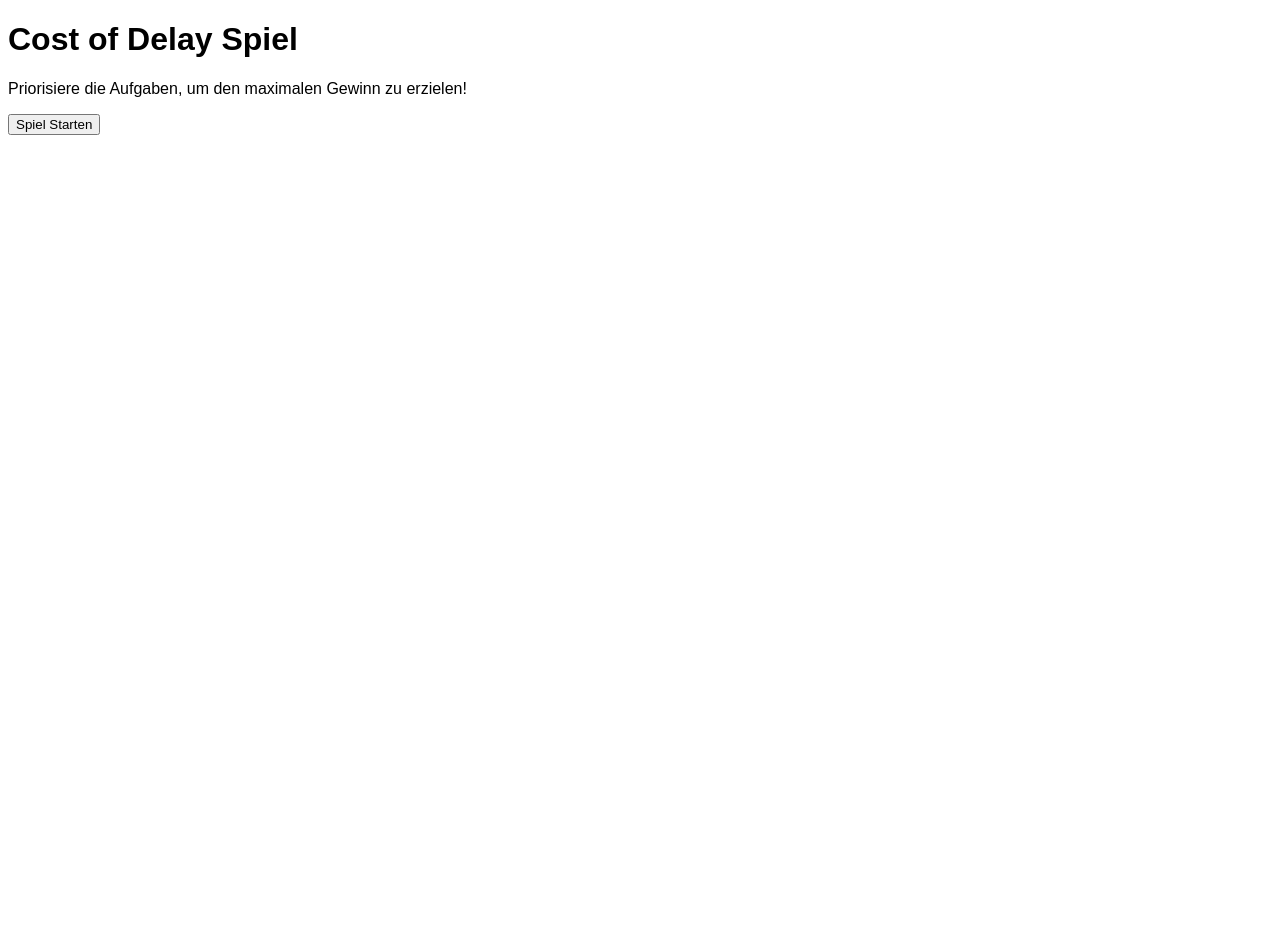
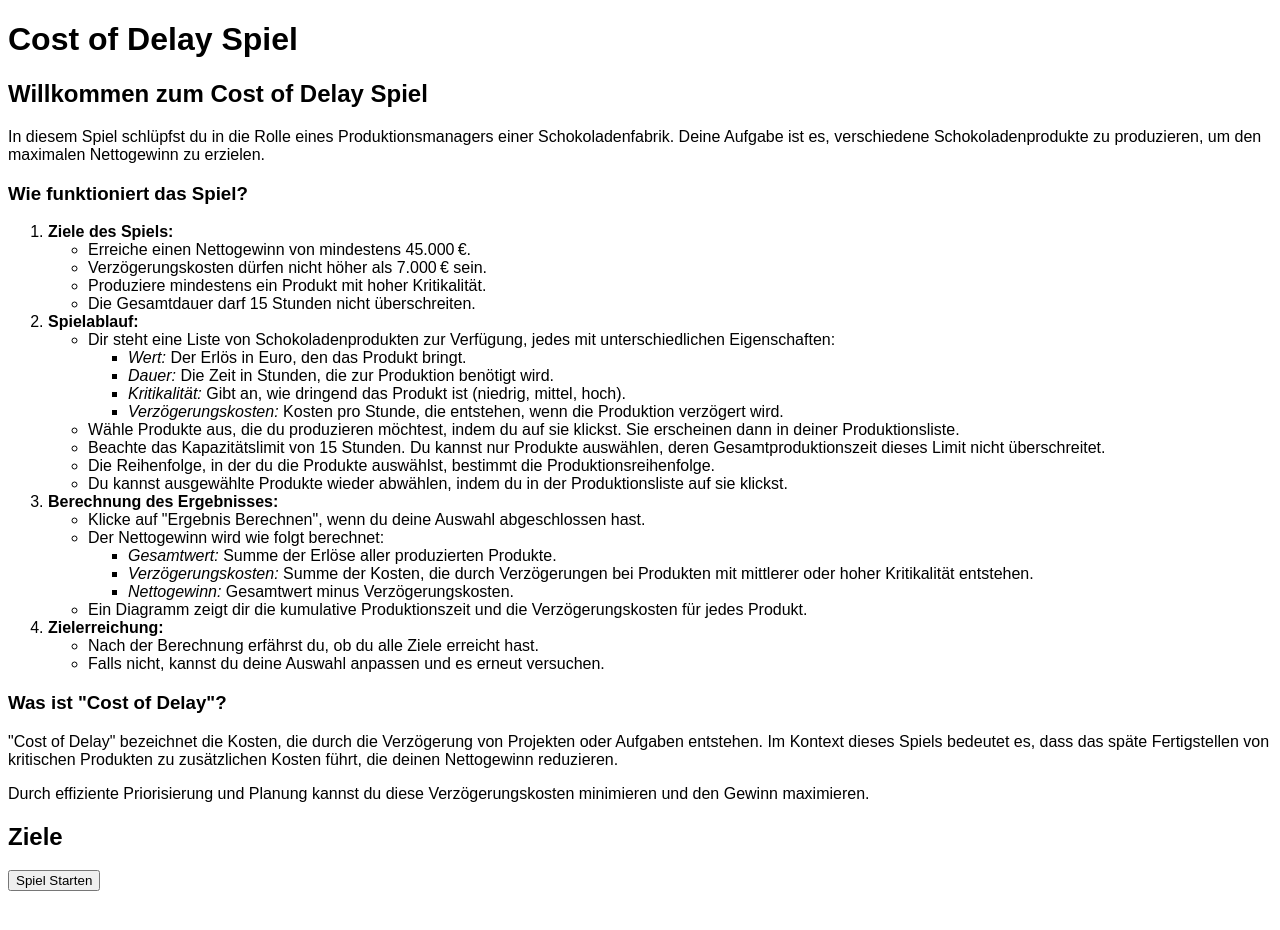
Before and after one commit to Xeen00/codg, a plain HTML site: page index.html in a window 1280 px wide. Before the commit the page ends 800 px from the top, so only its background shows below. Drawn offline with nearby package versions, Linux system fonts and the light colour scheme.

Commit message:
Update index.html
reworked structure to show instructions

```diff
--- a/index.html
+++ b/index.html
@@ -3,6 +3,7 @@
 <head>
     <meta charset="UTF-8">
     <title>Cost of Delay Spiel</title>
+    <script src="https://cdn.jsdelivr.net/npm/chart.js"></script>
     <style>
         body {
             font-family: Arial, sans-serif;
@@ -20,18 +21,101 @@
             margin: 5px 0;
             cursor: pointer;
         }
+        .disabled {
+            background-color: #f9f9f9;
+            cursor: not-allowed;
+        }
         #result {
             margin-top: 20px;
         }
         #start-game {
             margin-bottom: 20px;
         }
+        #capacity-info {
+            margin-bottom: 10px;
+        }
+        #resultChart {
+            max-width: 100%;
+            height: auto;
+            margin-top: 20px;
+        }
     </style>
 </head>
 <body>
 
 <h1>Cost of Delay Spiel</h1>
-<p>Priorisiere die Aufgaben, um den maximalen Gewinn zu erzielen!</p>
+
+<!-- Erklärung und Anleitung -->
+<div id="explanation">
+    <h2>Willkommen zum Cost of Delay Spiel</h2>
+    <p>
+        In diesem Spiel schlüpfst du in die Rolle eines Produktionsmanagers einer Schokoladenfabrik. Deine Aufgabe ist es, verschiedene Schokoladenprodukte zu produzieren, um den maximalen Nettogewinn zu erzielen.
+    </p>
+    <h3>Wie funktioniert das Spiel?</h3>
+    <ol>
+        <li>
+            <strong>Ziele des Spiels:</strong>
+            <ul>
+                <li>Erreiche einen Nettogewinn von mindestens 45.000 €.</li>
+                <li>Verzögerungskosten dürfen nicht höher als 7.000 € sein.</li>
+                <li>Produziere mindestens ein Produkt mit hoher Kritikalität.</li>
+                <li>Die Gesamtdauer darf 15 Stunden nicht überschreiten.</li>
+            </ul>
+        </li>
+        <li>
+            <strong>Spielablauf:</strong>
+            <ul>
+                <li>Dir steht eine Liste von Schokoladenprodukten zur Verfügung, jedes mit unterschiedlichen Eigenschaften:</li>
+                <ul>
+                    <li><em>Wert:</em> Der Erlös in Euro, den das Produkt bringt.</li>
+                    <li><em>Dauer:</em> Die Zeit in Stunden, die zur Produktion benötigt wird.</li>
+                    <li><em>Kritikalität:</em> Gibt an, wie dringend das Produkt ist (niedrig, mittel, hoch).</li>
+                    <li><em>Verzögerungskosten:</em> Kosten pro Stunde, die entstehen, wenn die Produktion verzögert wird.</li>
+                </ul>
+                <li>Wähle Produkte aus, die du produzieren möchtest, indem du auf sie klickst. Sie erscheinen dann in deiner Produktionsliste.</li>
+                <li>Beachte das Kapazitätslimit von 15 Stunden. Du kannst nur Produkte auswählen, deren Gesamtproduktionszeit dieses Limit nicht überschreitet.</li>
+                <li>Die Reihenfolge, in der du die Produkte auswählst, bestimmt die Produktionsreihenfolge.</li>
+                <li>Du kannst ausgewählte Produkte wieder abwählen, indem du in der Produktionsliste auf sie klickst.</li>
+            </ul>
+        </li>
+        <li>
+            <strong>Berechnung des Ergebnisses:</strong>
+            <ul>
+                <li>Klicke auf "Ergebnis Berechnen", wenn du deine Auswahl abgeschlossen hast.</li>
+                <li>Der Nettogewinn wird wie folgt berechnet:
+                    <ul>
+                        <li><em>Gesamtwert:</em> Summe der Erlöse aller produzierten Produkte.</li>
+                        <li><em>Verzögerungskosten:</em> Summe der Kosten, die durch Verzögerungen bei Produkten mit mittlerer oder hoher Kritikalität entstehen.</li>
+                        <li><em>Nettogewinn:</em> Gesamtwert minus Verzögerungskosten.</li>
+                    </ul>
+                </li>
+                <li>Ein Diagramm zeigt dir die kumulative Produktionszeit und die Verzögerungskosten für jedes Produkt.</li>
+            </ul>
+        </li>
+        <li>
+            <strong>Zielerreichung:</strong>
+            <ul>
+                <li>Nach der Berechnung erfährst du, ob du alle Ziele erreicht hast.</li>
+                <li>Falls nicht, kannst du deine Auswahl anpassen und es erneut versuchen.</li>
+            </ul>
+        </li>
+    </ol>
+    <h3>Was ist "Cost of Delay"?</h3>
+    <p>
+        "Cost of Delay" bezeichnet die Kosten, die durch die Verzögerung von Projekten oder Aufgaben entstehen. Im Kontext dieses Spiels bedeutet es, dass das späte Fertigstellen von kritischen Produkten zu zusätzlichen Kosten führt, die deinen Nettogewinn reduzieren.
+    </p>
+    <p>
+        Durch effiziente Priorisierung und Planung kannst du diese Verzögerungskosten minimieren und den Gewinn maximieren.
+    </p>
+</div>
+
+<!-- Ziele Bereich (weiterhin sichtbar) -->
+<div id="goals">
+    <h2>Ziele</h2>
+    <ul id="goal-list">
+        <!-- Die Ziele werden hier angezeigt -->
+    </ul>
+</div>
 
 <button id="start-game">Spiel Starten</button>
 
@@ -42,6 +126,7 @@
     </div>
     <div id="selected-tasks">
         <h2>Gewählte Priorisierung</h2>
+        <div id="capacity-info"></div>
         <div id="selected"></div>
     </div>
 </div>
@@ -49,6 +134,7 @@
 <button id="calculate" style="display: none;">Ergebnis Berechnen</button>
 
 <div id="result"></div>
+<canvas id="resultChart"></canvas>
 
 <script src="script.js"></script>
 
```
